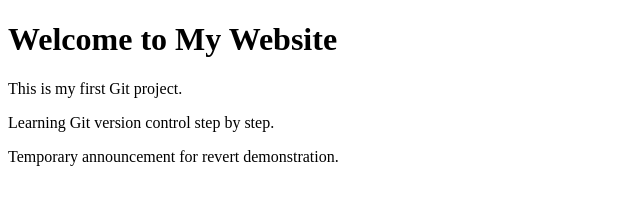
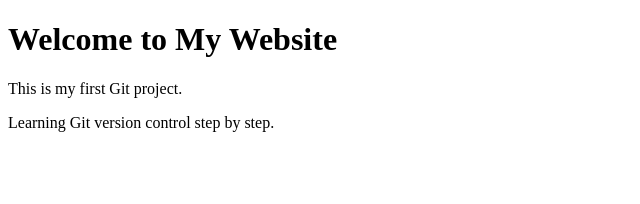
Before and after one commit to FrancisreddyGH/GitHub_Assignment, a plain HTML site: page index.html in a window 1280 px wide. Shown: the whole page, without its empty margins (0-640 px from the left). Drawn offline with Linux system fonts and the light colour scheme.

Commit message:
Revert "Add temporary announcement"
This reverts commit 7ed2242a6ae8c76f1834e69305e01ac504c79a0b.

```diff
--- a/index.html
+++ b/index.html
@@ -8,6 +8,5 @@
     <h1>Welcome to My Website</h1>
     <p>This is my first Git project.</p>
 <p>Learning Git version control step by step.</p>
-<p>Temporary announcement for revert demonstration.</p>
 </body>
 </html>
```
